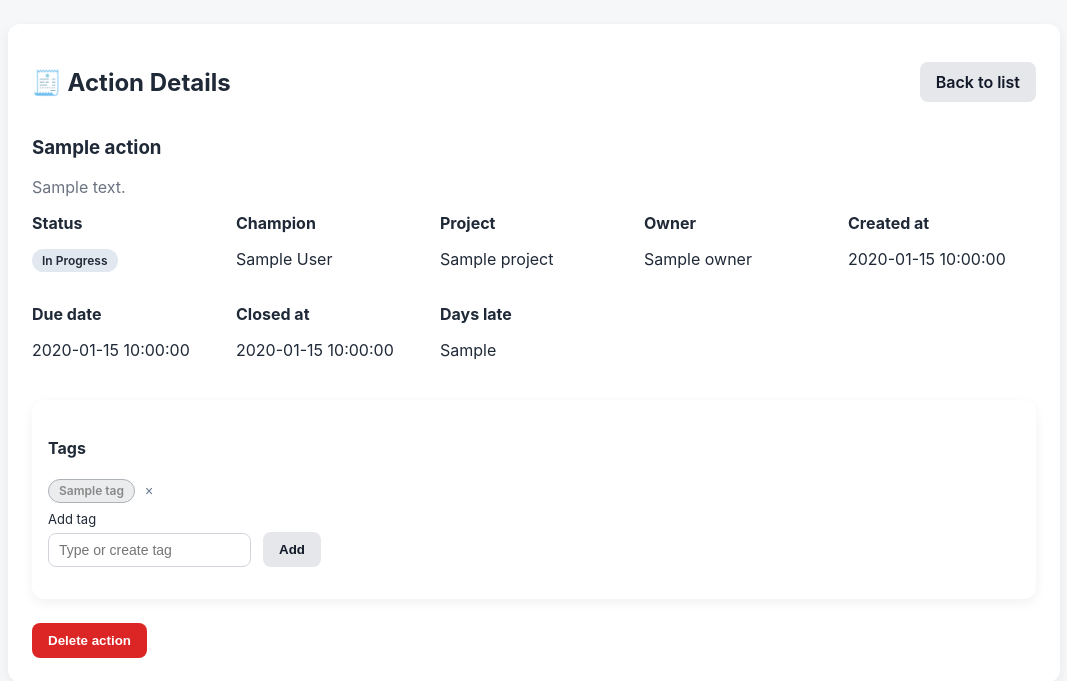
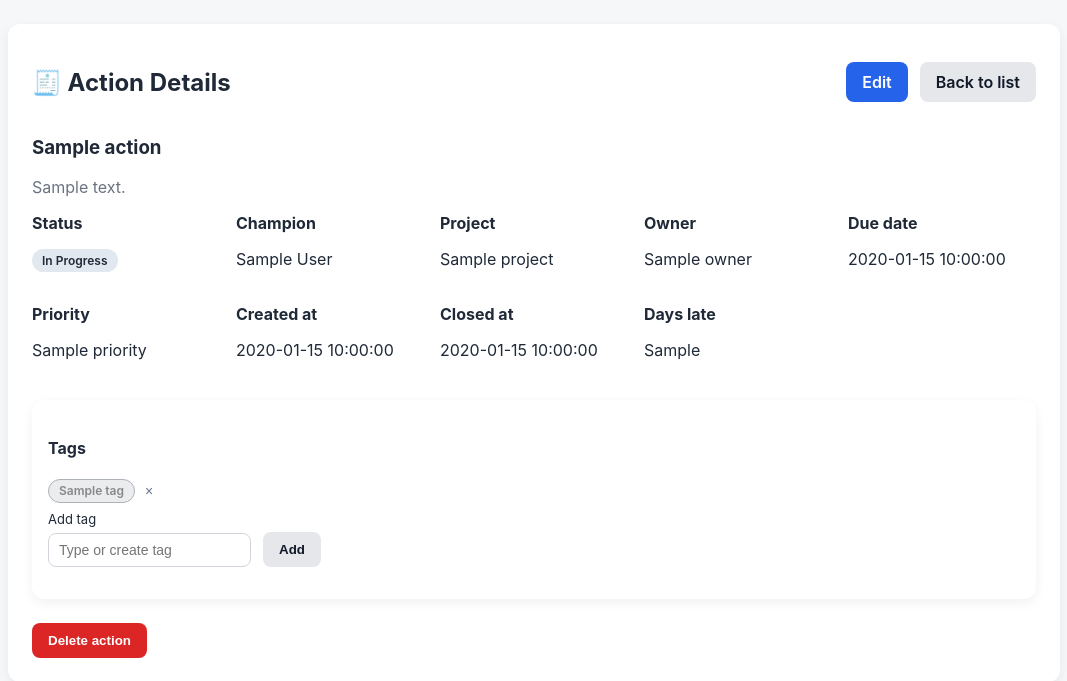
Before and after one commit to komputerdimateusz-max/CAPA, a FastAPI app: template backend/app/templates/action_detail.html in a window 1280 px wide. Shown: the part 130-811 px from the top of the page, without its empty margins (106-1173 px from the left). Run offline with FastAPI, Linux system fonts and the light colour scheme; the template is opened without the code that fills it: most values are stand-ins (such as "Sample title", 1, 10 or a date in 2020); parts of the project's set-up code (start-up, migrations or seed data) failed here and were passed over; some libraries are stand-ins or nearby versions.

Commit message:
Restore action detail edit mode UI

```diff
--- a/backend/app/templates/action_detail.html
+++ b/backend/app/templates/action_detail.html
@@ -3,8 +3,81 @@
   <section class="card">
     <div class="card-header">
       <h2>🧾 Action Details</h2>
+      <div class="button-row">
+        {% if edit_mode %}
+          <a class="button secondary" href="/ui/actions/{{ action.id }}">Cancel</a>
+        {% else %}
+          <a class="button" href="/ui/actions/{{ action.id }}?edit=1">Edit</a>
+        {% endif %}
         <a class="button secondary" href="/ui/actions">Back to list</a>
       </div>
+    </div>
+    {% if edit_mode %}
+      <form method="post" action="/ui/actions/{{ action.id }}/edit">
+        <div class="form-grid">
+          <label style="grid-column: 1 / -1;">
+            Title
+            <input type="text" name="title" value="{{ action.title }}" required />
+          </label>
+          <label style="grid-column: 1 / -1;">
+            Description
+            <textarea name="description" rows="3">{{ action.description or "" }}</textarea>
+          </label>
+          <label>
+            Status
+            <select name="status">
+              {% for status in status_options %}
+                <option value="{{ status }}" {% if action.status == status %}selected{% endif %}>{{ status }}</option>
+              {% endfor %}
+            </select>
+          </label>
+          <label>
+            Champion
+            <select name="champion_id">
+              <option value="">—</option>
+              {% for champion in champions %}
+                <option value="{{ champion.id }}" {% if action.champion_id == champion.id %}selected{% endif %}>
+                  {{ champion.full_name }}
+                </option>
+              {% endfor %}
+            </select>
+          </label>
+          <label>
+            Project
+            <select name="project_id">
+              <option value="">—</option>
+              {% for project in projects %}
+                <option value="{{ project.id }}" {% if action.project_id == project.id %}selected{% endif %}>{{ project.name }}</option>
+              {% endfor %}
+            </select>
+          </label>
+          <label>
+            Owner
+            <input type="text" name="owner" value="{{ action.owner or '' }}" />
+          </label>
+          <label>
+            Due date
+            <input type="date" name="due_date" value="{{ action.due_date.isoformat() if action.due_date else '' }}" />
+          </label>
+          <label>
+            Priority
+            <select name="priority">
+              <option value="">—</option>
+              {% for priority in priority_options %}
+                <option value="{{ priority }}" {% if action.priority == priority %}selected{% endif %}>{{ priority }}</option>
+              {% endfor %}
+            </select>
+          </label>
+          <div><strong>Created at</strong><p>{{ format_date(action.created_at) }}</p></div>
+          <div><strong>Closed at</strong><p>{{ format_date(action.closed_at) }}</p></div>
+          <div><strong>Days late</strong><p>{{ days_late }}</p></div>
+        </div>
+        <div class="button-row" style="margin-top: 8px;">
+          <button class="button" type="submit">Save</button>
+          <a class="button secondary" href="/ui/actions/{{ action.id }}">Cancel</a>
+        </div>
+      </form>
+    {% else %}
       <h3>{{ action.title }}</h3>
       <p class="muted">{{ action.description or "No description provided." }}</p>
       <div class="detail-grid">
@@ -12,11 +85,13 @@
         <div><strong>Champion</strong><p>{{ action.champion.full_name if action.champion else "—" }}</p></div>
         <div><strong>Project</strong><p>{{ action.project.name if action.project else "—" }}</p></div>
         <div><strong>Owner</strong><p>{{ action.owner or "—" }}</p></div>
+        <div><strong>Due date</strong><p>{{ format_date(action.due_date) }}</p></div>
+        <div><strong>Priority</strong><p>{{ action.priority or "—" }}</p></div>
         <div><strong>Created at</strong><p>{{ format_date(action.created_at) }}</p></div>
-      <div><strong>Due date</strong><p>{{ format_date(action.due_date) }}</p></div>
         <div><strong>Closed at</strong><p>{{ format_date(action.closed_at) }}</p></div>
         <div><strong>Days late</strong><p>{{ days_late }}</p></div>
       </div>
+    {% endif %}
 
     <div class="card" style="padding:16px;margin-top:12px;">
       <h4>Tags</h4>
--- a/backend/app/ui/routes.py
+++ b/backend/app/ui/routes.py
@@ -34,6 +34,7 @@ SORT_OPTIONS = (
     ("-days_late", "Days late (most first)"),
 )
 STATUS_OPTIONS = ("OPEN", "IN_PROGRESS", "BLOCKED", "CLOSED")
+PRIORITY_OPTIONS = ("LOW", "MEDIUM", "HIGH", "CRITICAL")
 logger = logging.getLogger("app.ui")
 
 
@@ -307,7 +308,12 @@ def actions_table(
 
 
 @router.get("/actions/{action_id}", response_class=HTMLResponse, response_model=None)
-def action_detail(action_id: int, request: Request, db: Session = Depends(get_db)):
+def action_detail(
+    action_id: int,
+    request: Request,
+    edit: bool = False,
+    db: Session = Depends(get_db),
+):
     action = actions_repo.get_action(db, action_id)
     if not action:
         raise HTTPException(status_code=404, detail="Action not found")
@@ -322,8 +328,53 @@ def action_detail(action_id: int, request: Request, db: Session = Depends(get_db
             "days_late": days_late,
             "format_date": format_date,
             "all_tags": tags_repo.list_tags(db),
+            "projects": projects_repo.list_projects(db),
+            "champions": champions_repo.list_champions(db),
+            "status_options": STATUS_OPTIONS,
+            "priority_options": PRIORITY_OPTIONS,
+            "edit_mode": edit,
         },
     )
+
+
+@router.post("/actions/{action_id}/edit", response_model=None)
+def update_action_detail(
+    action_id: int,
+    request: Request,
+    title: str = Form(...),
+    description: str = Form(""),
+    status: str = Form("OPEN"),
+    champion_id: str | None = Form(None),
+    owner: str | None = Form(None),
+    due_date: str | None = Form(None),
+    project_id: str | None = Form(None),
+    priority: str | None = Form(None),
+    db: Session = Depends(get_db),
+):
+    action = actions_repo.get_action(db, action_id)
+    if not action:
+        raise HTTPException(status_code=404, detail="Action not found")
+    user = _current_user(request)
+    enforce_write_access(user)
+    enforce_action_ownership(user, action)
+
+    normalized_status = (status or "OPEN").upper()
+    action.title = title
+    action.description = description or ""
+    action.status = normalized_status
+    action.champion_id = _parse_optional_int(champion_id)
+    action.owner = owner or None
+    action.due_date = _parse_optional_date(due_date)
+    action.project_id = _parse_optional_int(project_id)
+    action.priority = (priority or "").strip() or None
+
+    if normalized_status == "CLOSED" and action.closed_at is None:
+        action.closed_at = datetime.utcnow()
+    if normalized_status != "CLOSED":
+        action.closed_at = None
+
+    actions_repo.update_action(db, action)
+    return RedirectResponse(url=f"/ui/actions/{action_id}", status_code=303)
 
 
 @router.post("/actions", response_model=None)
```
Lines whose indentation alone changed are shown as unchanged.
